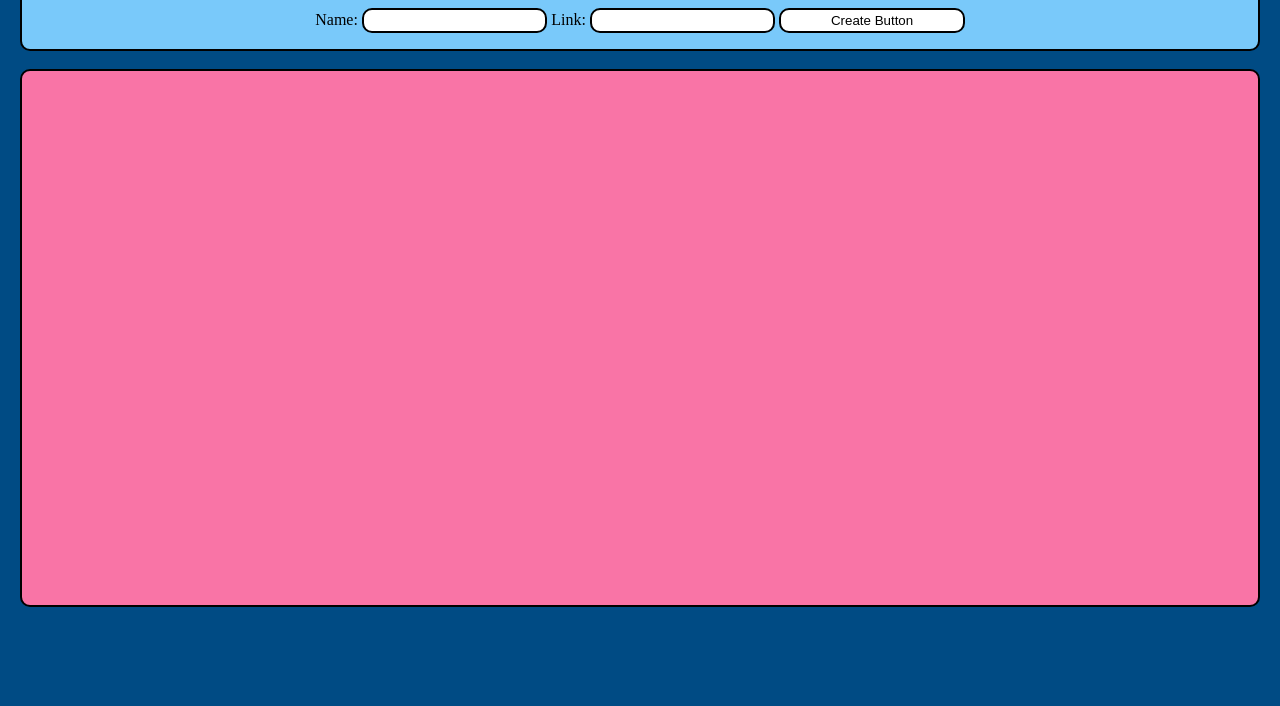
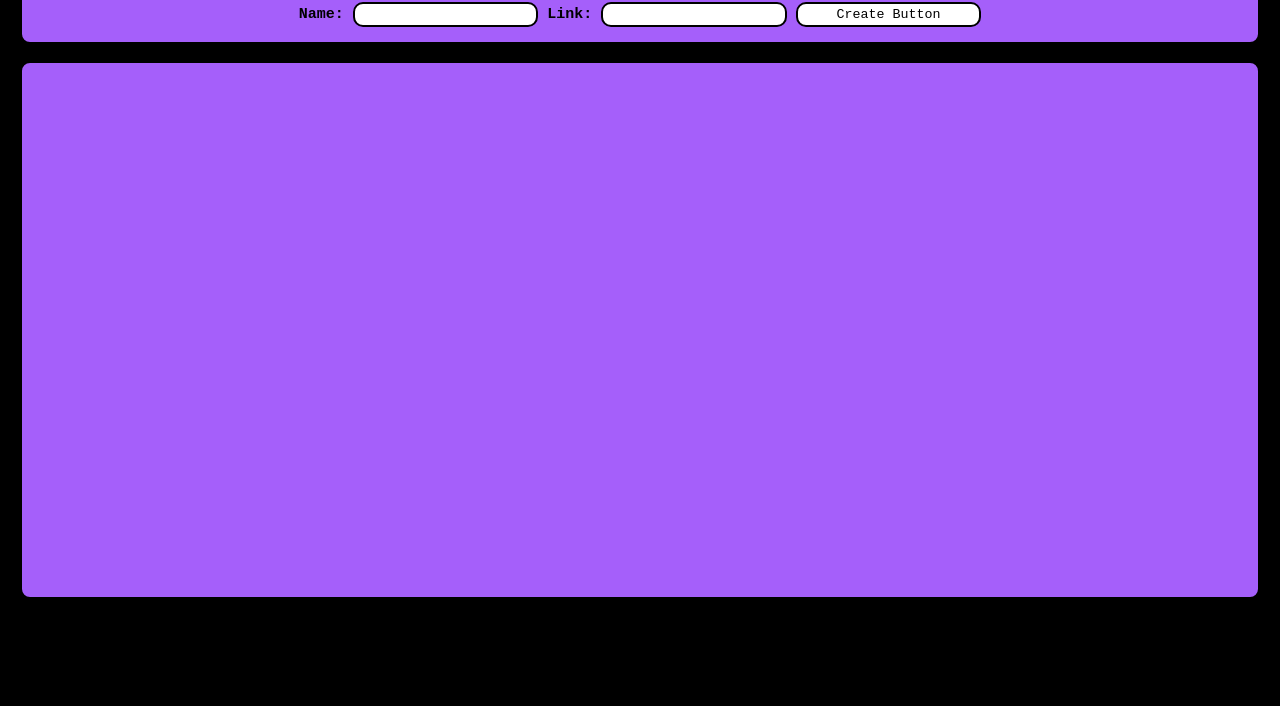
Before and after one commit to t-aswath/Kraft-Work, a plain HTML site: page bookmarks/bk.html in a window 1280 px wide. Shown: the part 94-800 px from the top of the page. Drawn offline with Linux system fonts and the light colour scheme.

Commit message:
Add files via upload

```diff
--- a/bookmarks/bk.css
+++ b/bookmarks/bk.css
@@ -1,13 +1,16 @@
 body {
-  background: #004b84;
+  background: #000;
   margin: 20px 20px;
+  font-family: monospace;
+  font-weight: bold;
+  font-size: 15px;
 }
 
 .panel {
   display: flex;
   flex-wrap: wrap;
   min-height: 65%;
-  background: #f974a6;
+  background: #a55ffa;
   border: 2px solid black;
   border-radius: 10px;
   row-gap: 20px;
@@ -16,7 +19,7 @@ body {
 }
 
 #title {
-  background: #79c9fa;
+  background: #a55ffa;
   border-radius: 10px;
   border: 2px solid black;
   text-align: center;
@@ -28,6 +31,7 @@ body {
   background: white;
   width: 15%;
   height: 25px;
+  font-family: monospace;
 }
 
 .add:hover {
@@ -44,7 +48,7 @@ a {
   line-height: 70px;
   text-align: center;
   color: black;
-  background-color: #79c9fa;
+  background-color: #a55ffa;
   text-decoration: none;
   border: 2px solid black;
   border-radius: 10px;
--- a/bookmarks/bk.html
+++ b/bookmarks/bk.html
@@ -15,7 +15,7 @@
           <input type="text" class="add" id="name" name="name" />
           <label for="link">Link:</label>
           <input type="text" class="add" id="link" name="link" />
-          <button type="button" class="add" onclick="createButton()">
+          <button type="button" id="bk" class="add" onclick="createButton()">
             Create Button
           </button>
         </form>
@@ -23,5 +23,41 @@
       <br />
       <section class="panel" id="input"></section>
     </div>
+    <script type="module">
+      // Import the functions you need from the SDKs you need
+      import { initializeApp } from "https://www.gstatic.com/firebasejs/9.21.0/firebase-app.js";
+      import {
+        getDatabase,
+        ref,
+        push,
+        set,
+        onValue,
+      } from "https://www.gstatic.com/firebasejs/9.21.0/firebase-database.js";
+      // TODO: Add SDKs for Firebase products that you want to use
+      // https://firebase.google.com/docs/web/setup#available-libraries
+
+      // Your web app's Firebase configuration
+      const firebaseConfig = {
+        apiKey: "AIzaSyAJnNl3MDCCHkK9MTjn_UmLX_dDKamtf0o",
+        authDomain: "kraft-work.firebaseapp.com",
+        projectId: "kraft-work",
+        storageBucket: "kraft-work.appspot.com",
+        messagingSenderId: "1058168178009",
+        appId: "1:1058168178009:web:f3b837eb1ab323ad8bf848",
+      };
+
+      // Initialize Firebase
+      const app = initializeApp(firebaseConfig);
+      const database = getDatabase(app);
+      const button = document.getElementById("bk");
+      const save = async () => {
+        const name = document.getElementById("name").value;
+        const link = document.getElementById("link").value;
+        const storereff = ref(database, "users");
+        const newstorereff = push(storereff);
+        set(newstorereff, { name: name, link: link });
+      };
+      button.addEventListener("click", save);
+    </script>
   </body>
 </html>
--- a/calculator/cal.css
+++ b/calculator/cal.css
@@ -1,12 +1,12 @@
 body {
-  background: #004b84;
+  background: #000;
   font-family: monospace;
   font-weight: bold;
   font-size: 20px;
 }
 
 .container {
-  background: #79c9fa;
+  background: #a55ffa;
   border-radius: 10px;
   border: 1px solid black;
   padding: 10px;
@@ -23,6 +23,8 @@ body {
   width: 120px;
   border: 1px solid black;
   border-radius: 10px;
+  font-family: monospace;
+  font-size: 20px;
   text-align: center;
   background: #ffffff;
 }
@@ -32,6 +34,7 @@ body {
 
 .display {
   font-size: 20px;
+  font-family: monospace;
   background: white;
   width: 100%;
   height: 100px;
--- a/charts/chart.css
+++ b/charts/chart.css
@@ -1,5 +1,8 @@
 body {
-  background: #004b84;
+  background: #000;
+  font-family: monospace;
+  font-weight: bold;
+  font-size: 15px;
   margin: 20px 20px;
 }
 
@@ -7,7 +10,7 @@ body {
   display: flex;
   flex-wrap: wrap;
   min-height: 65%;
-  background: #f974a6;
+  background: #a55ffa;
   border: 2px solid black;
   border-radius: 10px;
   row-gap: 20px;
@@ -18,7 +21,7 @@ body {
 }
 
 #title {
-  background: #79c9fa;
+  background: #a55ffa;
   border-radius: 10px;
   border: 2px solid black;
   text-align: center;
@@ -28,6 +31,7 @@ body {
   border-radius: 10px;
   border: 2px solid black;
   background: white;
+  font-family: monospace;
   height: 25px;
 }
 
--- a/charts/chart.js
+++ b/charts/chart.js
@@ -8,7 +8,7 @@ function createButton() {
   }
   var button = document.createElement("img");
   button.src = URL.createObjectURL(name);
-  button.width = 500;
+  button.width = 600;
   var input = document.getElementById("input");
   input.appendChild(button);
 }
--- a/graph/graph.css
+++ b/graph/graph.css
@@ -10,8 +10,11 @@ body {
   display: flex;
   align-items: center;
   justify-content: center;
+  font-family: monospace;
+  font-weight: bold;
+  font-size: 15px;
   min-height: 100vh;
-  background: #004b84;
+  background: #000;
 }
 .container {
   display: flex;
@@ -21,7 +24,7 @@ body {
   max-width: 1050px;
 }
 section.tools-board {
-  background: #79c9fa;
+  background: #a55ffa;
   border-radius: 7px;
 }
 
@@ -56,7 +59,6 @@ section.drawing-board {
     brightness(100%) contrast(100%);
 }
 .option :where(span, label) {
-  color: #f974a6;
   cursor: pointer;
   padding-left: 10px;
 }
@@ -135,7 +137,8 @@ section.drawing-board {
   cursor: pointer;
 }
 .buttons .clear-canvas {
-  color: #6c757d;
+  color: #fff;
+  background: black;
   border: 1px solid #6c757d;
   transition: all 0.3s ease;
 }
@@ -144,7 +147,7 @@ section.drawing-board {
   background: #6c757d;
 }
 .buttons .save-img {
-  background: #f974a6;
+  background: #a55ffa;
   border: 1px solid #4a98f7;
 }
 .drawing-board {
--- a/rough/rough.css
+++ b/rough/rough.css
@@ -11,7 +11,10 @@ body {
   align-items: center;
   justify-content: center;
   min-height: 100vh;
-  background: #004b84;
+  background: #000;
+  font-family: monospace;
+  font-weight: bold;
+  font-size: 15px;
 }
 .container {
   display: flex;
@@ -21,7 +24,7 @@ body {
   max-width: 1050px;
 }
 section {
-  background: #79c9fa;
+  background: #a55ffa;
   border-radius: 7px;
 }
 .tools-board {
@@ -46,7 +49,6 @@ section {
     brightness(100%) contrast(100%);
 }
 .option :where(span, label) {
-  color: #f974a6;
   cursor: pointer;
   padding-left: 10px;
 }
@@ -125,17 +127,15 @@ section {
   cursor: pointer;
 }
 .buttons .clear-canvas {
-  color: #6c757d;
-  border: 1px solid #6c757d;
+  color: white;
+  background: black;
+  border: 1px solid #000000;
   transition: all 0.3s ease;
 }
-.clear-canvas:hover {
-  color: #fff;
-  background: #6c757d;
-}
+
 .buttons .save-img {
-  background: #f974a6;
-  border: 1px solid #4a98f7;
+  background: #000000;
+  border: 1px solid #000000;
 }
 .drawing-board {
   flex: 1;
--- a/styles.css
+++ b/styles.css
@@ -1,5 +1,5 @@
 body {
-  background: #004b84;
+  background: #000;
   font-family: monospace;
   font-weight: bold;
   font-size: 20px;
@@ -31,22 +31,22 @@ img {
 #griditem0 {
   border: white;
   background: white;
-  color: #f974a6;
+  color: #a55ffa;
   grid-row: 1 / span 2;
   justify-content: center;
 }
 
 #griditem1 {
-  border: #79c9fa;
-  background: #79c9fa;
+  border: #a55ffa;
+  background: #a55ffa;
   color: white;
   grid-row: 3;
   justify-content: center;
 }
 
 #griditem2 {
-  border: #f974a6;
-  background: #f974a6;
+  border: #a55ffa;
+  background: #a55ffa;
   color: white;
   grid-column: 2;
   grid-row: 1;
@@ -54,8 +54,8 @@ img {
 }
 
 #griditem3 {
-  border: #79c9fa;
-  background: #79c9fa;
+  border: #a55ffa;
+  background: #a55ffa;
   color: white;
   grid-column: 2;
   grid-row: 2;
@@ -63,8 +63,8 @@ img {
 }
 
 #griditem4 {
-  border: #f974a6;
-  background: #f974a6;
+  border: #a55ffa;
+  background: #a55ffa;
   color: white;
   grid-column: 2;
   grid-row: 3;
@@ -72,8 +72,8 @@ img {
 }
 
 #griditem5 {
-  border: #f974a6;
-  background: #f974a6;
+  border: #a55ffa;
+  background: #a55ffa;
   color: white;
   grid-column: 3 / span 2;
   grid-row: 1;
@@ -81,8 +81,8 @@ img {
 }
 
 #griditem6 {
-  border: #79c9fa;
-  background: #79c9fa;
+  border: #a55ffa;
+  background: #a55ffa;
   color: white;
   grid-column: 3;
   grid-row: 2 / span 2;
@@ -90,8 +90,8 @@ img {
 }
 
 #griditem7 {
-  border: #79c9fa;
-  background: #79c9fa;
+  border: #a55ffa;
+  background: #a55ffa;
   color: white;
   grid-column: 4;
   grid-row: 2 / span 2;
--- a/texteditor/editor.css
+++ b/texteditor/editor.css
@@ -4,10 +4,13 @@
   box-sizing: border-box;
 }
 body {
-  background-color: #004b84;
+  background-color: #000;
+  font-family: monospace;
+  font-weight: bold;
+  font-size: 20px;
 }
 .container {
-  background-color: #79c9fa;
+  background-color: #a55ffa;
   width: 190vmin;
   height: 90vmin;
   padding: 50px 30px;
@@ -31,14 +34,14 @@ button {
   place-items: center;
   border-radius: 3px;
   border: none;
-  background-color: #f974a6;
+  background-color: #a55ffa;
   outline: none;
   color: #020929;
 }
 select {
   padding: 7px;
   border: 1px solid #020929;
-  background: #f974a6;
+  background: #a55ffa;
   border-radius: 3px;
 }
 .options label,
```
Also changed, not shown: imgs/Screenshot 2023-04-21 115718.png, imgs/Screenshot 2023-05-01 104955.png, imgs/untitled.png (added).
